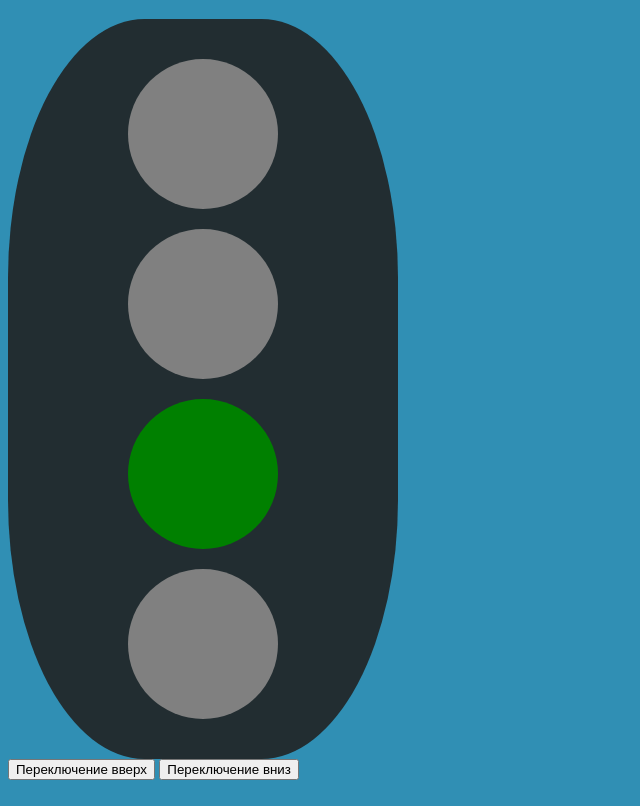
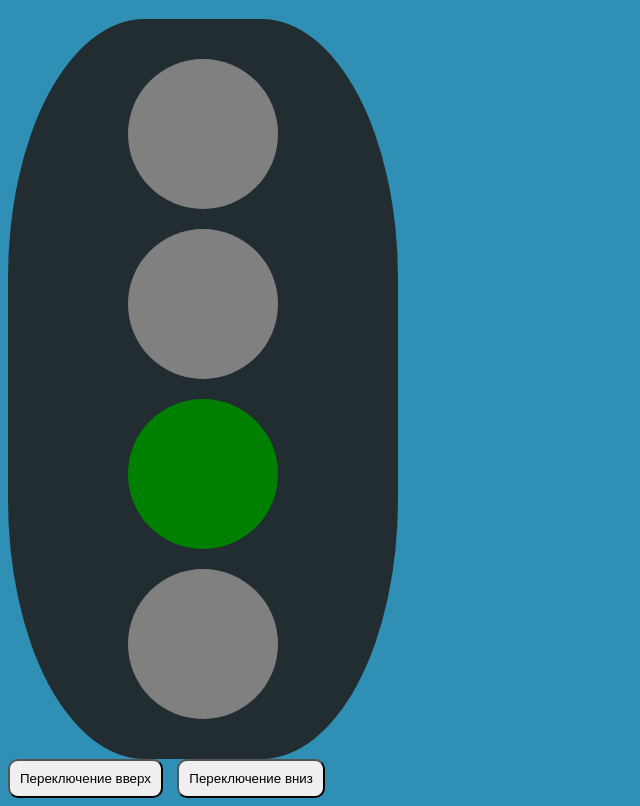
Before and after one commit to mdzslp/switch-lamp, a plain HTML site: page index.html in a window 1280 px wide. Shown: the part 61-867 px from the top of the page, without its empty margins (0-640 px from the left). Drawn offline with Linux system fonts and the light colour scheme.

Commit message:
Update lamp.css

```diff
--- a/lamp.css
+++ b/lamp.css
@@ -50,3 +50,9 @@ h1 {
 	transform: scale(1.2);;
 
 }
+
+button {
+    padding: 10px;
+    margin-right: 10px;
+    border-radius: 10px;
+}
```
